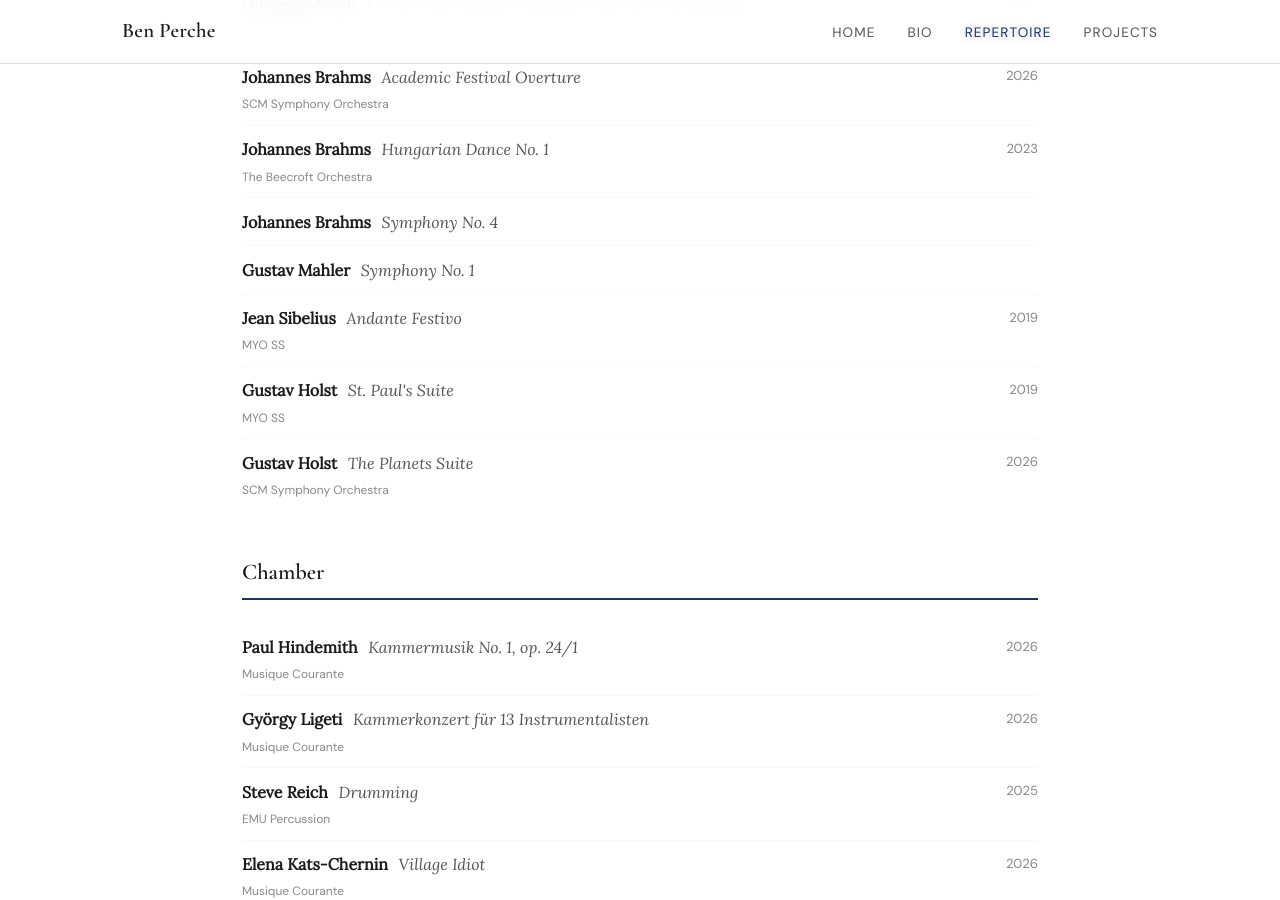
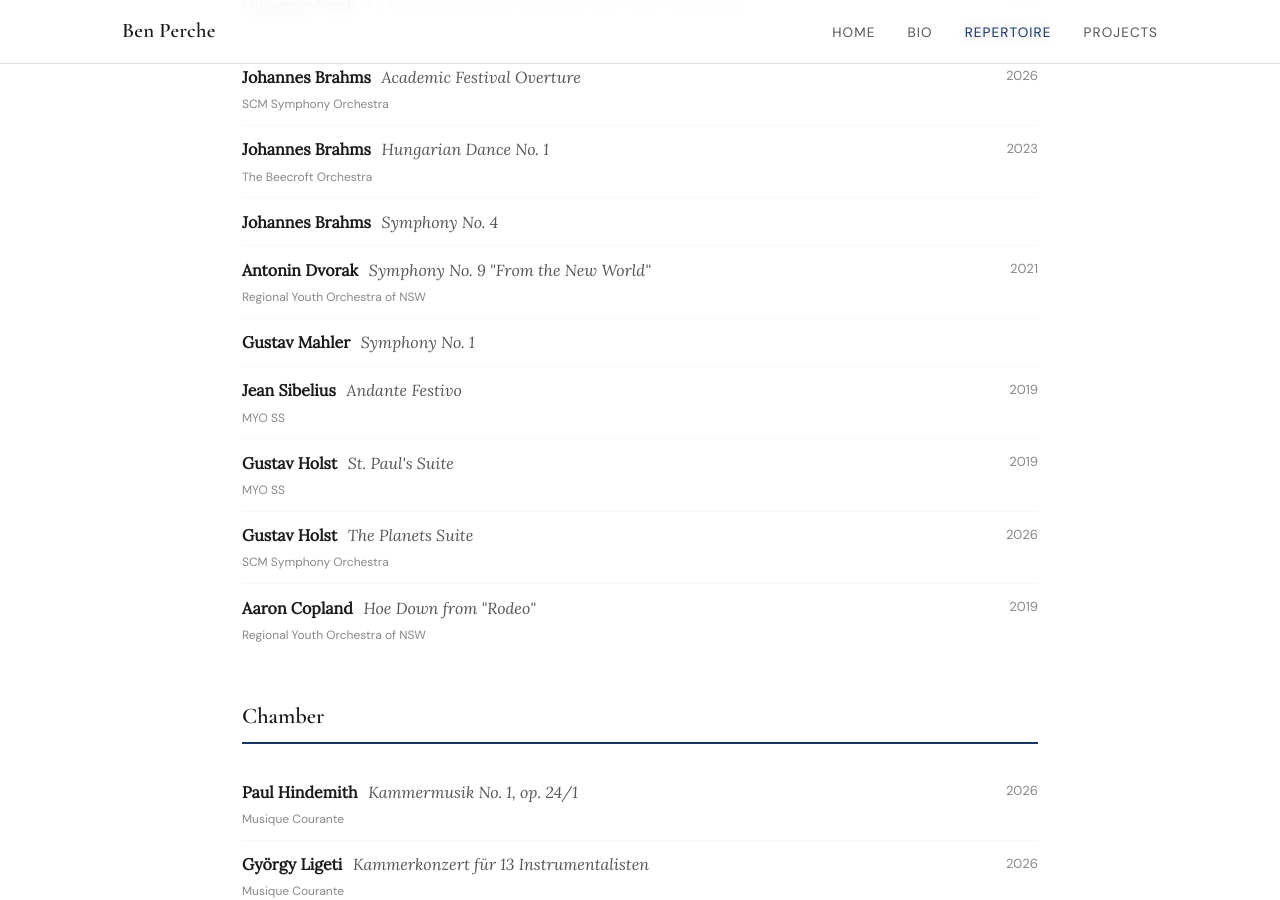
Before and after one commit to benperche/about, a Jekyll site: the page built from repertoire.md, in a window 1280 px wide and 900 px high, scrolled down 1392 px. Built offline with Jekyll 4.4.1, drawn with Linux system fonts in a browser that asks for light colours.

Commit message:
Add RYO rep

```diff
--- a/_data/repertoire.yml
+++ b/_data/repertoire.yml
@@ -181,6 +181,22 @@
   birth_year: 1905
   status: Rehearsed
   group: Sydney Philharmonia Choirs Symphony Chorus
+
+- composer: Antonin Dvorak
+  work: Symphony No. 9 "From the New World"
+  category: Orchestral
+  birth_year: 1841
+  status: Rehearsed
+  group: Regional Youth Orchestra of NSW
+  last_conducted: 2021
+
+- composer: Aaron Copland
+  work: Hoe Down from "Rodeo"
+  category: Orchestral
+  birth_year: 1900
+  status: Rehearsed
+  group: Regional Youth Orchestra of NSW
+  last_conducted: 2019
 
 - composer: Steve Reich
   work: Drumming
```
